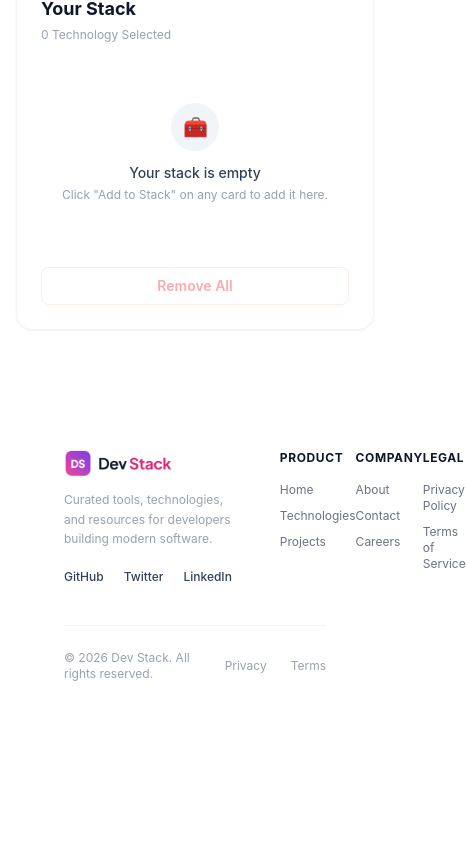
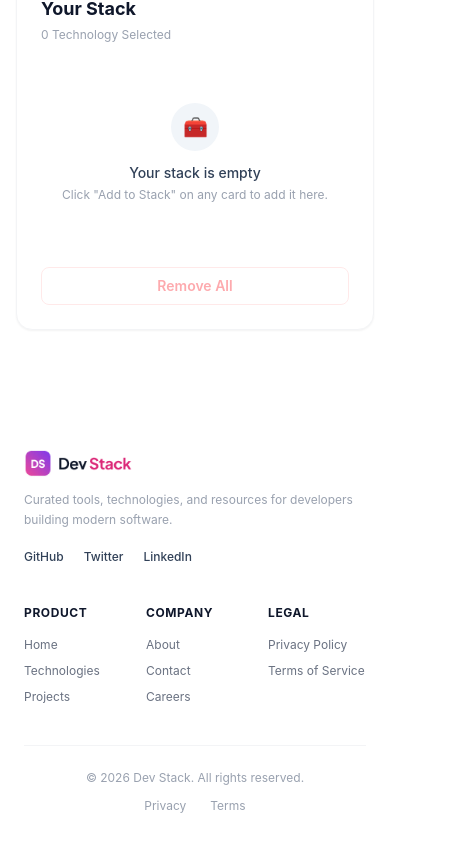
Before and after one commit to nipun-roy/B14-A05-DevStack-main, a React (Vite) app: page / in a window 390 px wide. Shown: the part 5783-6635 px from the top of the page, 466 px wide, since content can reach past the window. Before the commit the page ends 6513 px from the top, so only its background shows below. Built offline with nearby package versions, Linux system fonts and the light colour scheme.

Commit message:
make footer responsive on mobile

```diff
--- a/src/components/Footer.tsx
+++ b/src/components/Footer.tsx
@@ -3,17 +3,17 @@ import logo from "../assets/logo-text.png";
 const Footer = () => {
   return (
     <footer className="w-full bg-white mt-12">
-      <div className="max-w-7xl mx-auto px-16 pt-6 pb-12">
+      <div className="max-w-7xl mx-auto px-6 sm:px-10 lg:px-16 pt-6 pb-12">
 
-        {/* top content */}
-        <div className="flex justify-between items-start gap-12">
+        {/* top content: mobile flex-col, desktop flex-row */}
+        <div className="flex flex-col lg:flex-row justify-between items-start gap-10 lg:gap-12">
 
           {/* brand info */}
-          <div className="max-w-xs">
+          <div className="w-full lg:max-w-xs">
             <a href="#">
               <img src={logo} alt="DevStack Logo" className="h-7 w-auto object-contain" />
             </a>
-            <p className="text-xs text-gray-400 mt-3 leading-relaxed">
+            <p className="text-xs text-gray-400 mt-3 leading-relaxed max-w-sm">
               Curated tools, technologies, and resources for developers building modern software.
             </p>
             <div className="flex items-center gap-5 mt-5 text-xs font-medium text-slate-700">
@@ -23,8 +23,8 @@ const Footer = () => {
             </div>
           </div>
 
-          {/* links columns */}
-          <div className="w-1/2 flex justify-between">
+          {/* links columns: grid with 3 columns and clean spacing */}
+          <div className="w-full lg:w-1/2 grid grid-cols-3 gap-6 sm:gap-8">
 
             {/* product */}
             <div>
@@ -68,8 +68,8 @@ const Footer = () => {
         {/* divider */}
         <div className="border-t border-gray-100 mt-10 mb-6"></div>
 
-        {/* copyright */}
-        <div className="flex justify-between items-center text-xs text-gray-400">
+        {/* copyright: mobile flex-col, desktop flex-row */}
+        <div className="flex flex-col sm:flex-row justify-between items-center gap-3 text-xs text-gray-400 text-center sm:text-left">
           <p>© 2026 Dev Stack. All rights reserved.</p>
           <div className="flex items-center gap-6">
             <a href="#" className="hover:text-gray-600 transition">Privacy</a>
```
